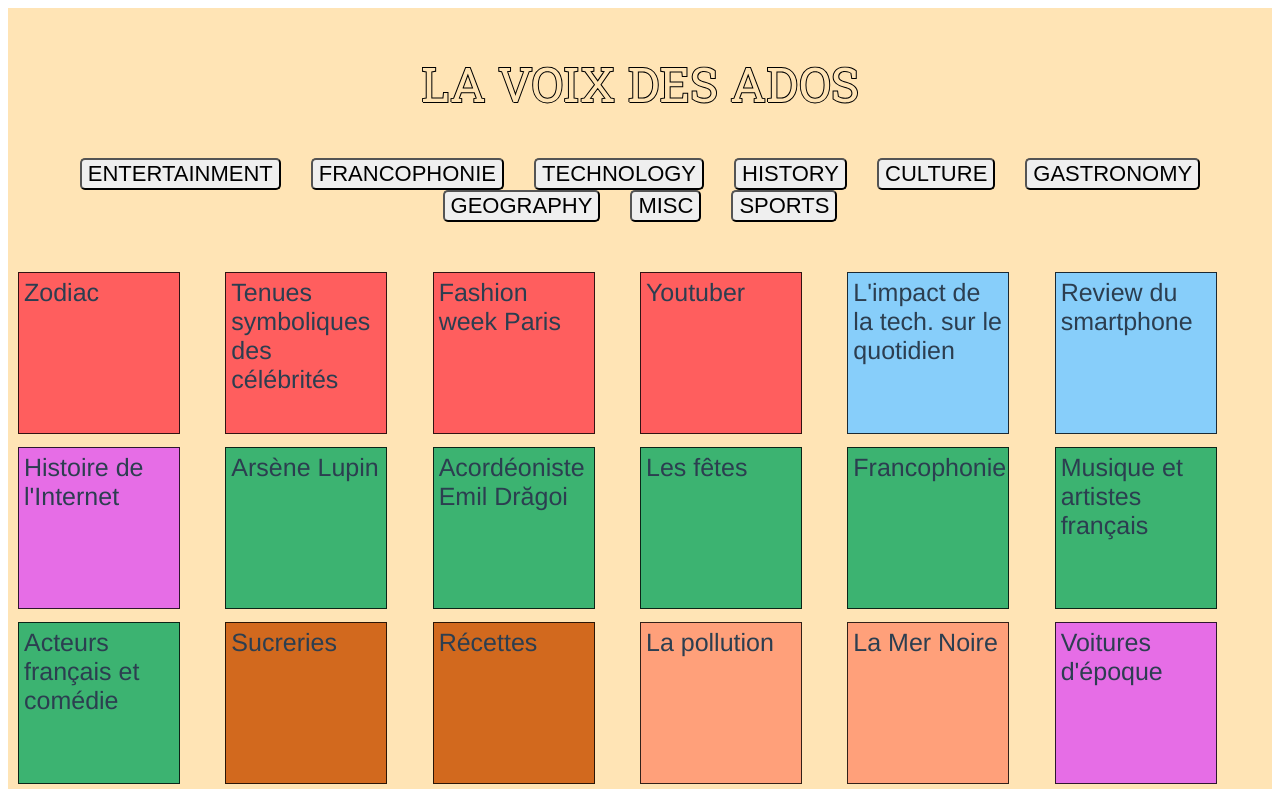
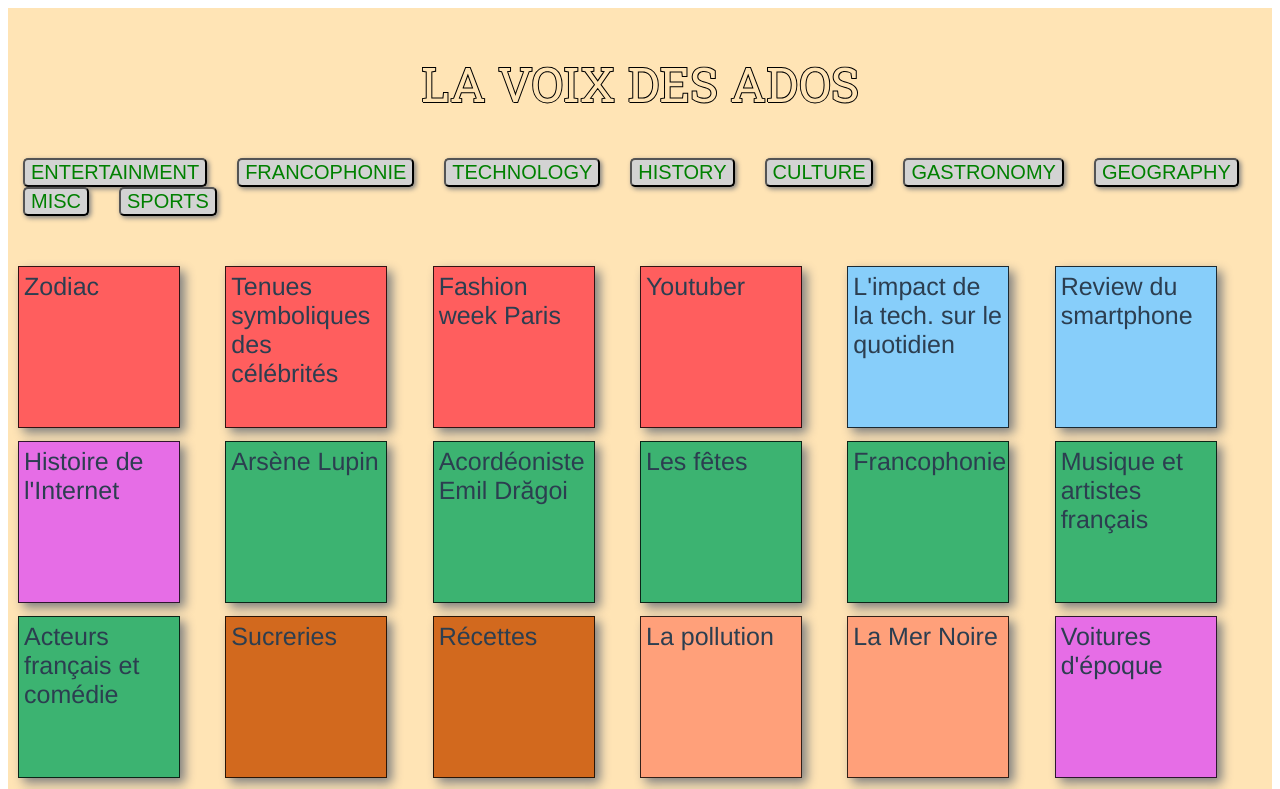
Before and after one commit to Marlex31/voix-des-ados, a Vue app: page / in a window 1280 px wide. Shown: the top 789 px of the page. Built offline with nearby package versions, Linux system fonts and the light colour scheme.

Commit message:
Added button filter styling

```diff
--- a/src/App.vue
+++ b/src/App.vue
@@ -22,9 +22,6 @@ export default {
 <style>
 #app {
   font-family: Avenir, Helvetica, Arial, sans-serif;
-  -webkit-font-smoothing: antialiased;
-  -moz-osx-font-smoothing: grayscale;
-  text-align: center;
   color: #2c3e50;
   background-color: moccasin;
 }
--- a/src/components/articleList.vue
+++ b/src/components/articleList.vue
@@ -1,15 +1,16 @@
 <template>
 <div>
   <div class="flex-container" v-for="(item, index) in titleArr" :key="index">
-    <button @click="reqSort" class="flex-item">{{ item.toUpperCase() }}</button>
+    <button @click="reqSort" class="btn" :class="btnToggle(index)">
+      {{ item.toUpperCase() }}
+    </button>
   </div>
-
-    <transition-group tag="div" class="grid-container" name="list">
+  <transition-group tag="div" class="grid-container" name="list">
     <div v-for="(item, index) in list" :key="index" :class="item.tags"
     class="grid-item">
       {{item['title']}}
     </div>
-    </transition-group>
+  </transition-group>
 </div>
 </template>
 
@@ -34,14 +35,23 @@ export default {
         list: jsonList,
         titleArr: titles,
         lastReq: null,
+        activeIndex: null
       }
     },
     methods:{
+      btnToggle(index){
+        if (this.activeIndex == index) {
+          return "btn-active"
+        }
+        return "btn-disabled"
+      },
       reqSort(e){
         // DRY
+        this.activeIndex = titles.indexOf(e.target.innerHTML.toLowerCase())
         if (this.lastReq == e.target.innerHTML.toLowerCase()){
           this.list = jsonList
           this.lastReq = null
+          this.activeIndex = null
         }
         else{
           this.list = jsonList.filter(item => item.tags.includes(e.target.innerHTML.toLowerCase()))
@@ -75,13 +85,30 @@ export default {
   justify-content: center;
 }
 
-.flex-item{
-  font-size: 22px;
+.btn{
+  font-size: 20px;
   text-align: center;
   margin: 0 15px;
   border-radius: 5px;
+  box-shadow: 2px 2px 5px grey;
 }
 
+.btn:hover{
+  background-color: lightgreen;
+}
+.btn:active{
+  color: white;
+  background-color: limegreen;
+}
+
+.btn-disabled{
+  color: green;
+  background-color: lightgrey;
+}
+.btn-active{
+  color: white;
+  background-color: green;
+}
 
 .grid-container {
   display: grid;
@@ -98,6 +125,7 @@ export default {
   width: 150px;
   height: 150px;
   padding: 5px;
+  box-shadow: 5px 5px 10px grey;
   transition: linear 0.2s;
 }
 
```
Also changed, not shown: TODO.txt.
